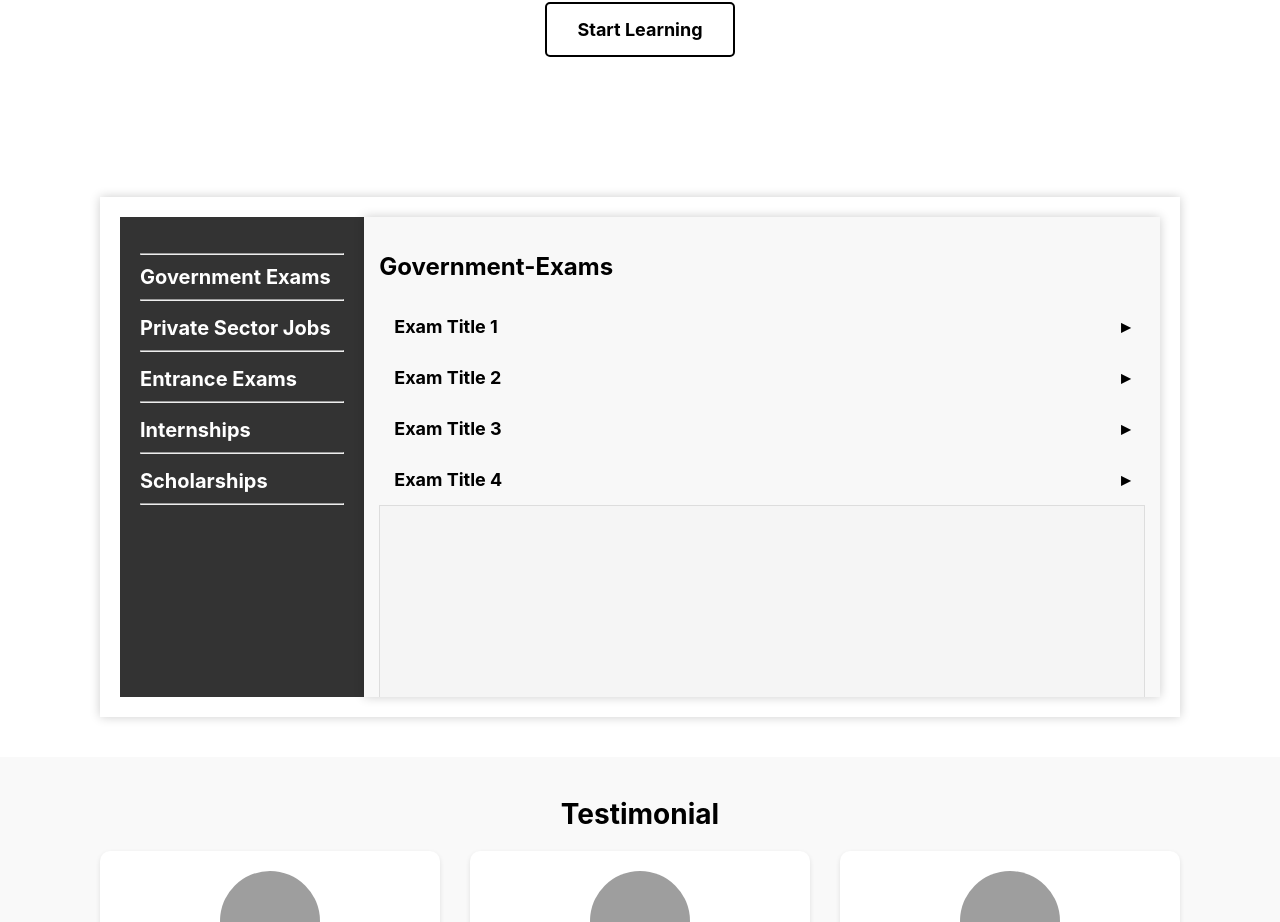
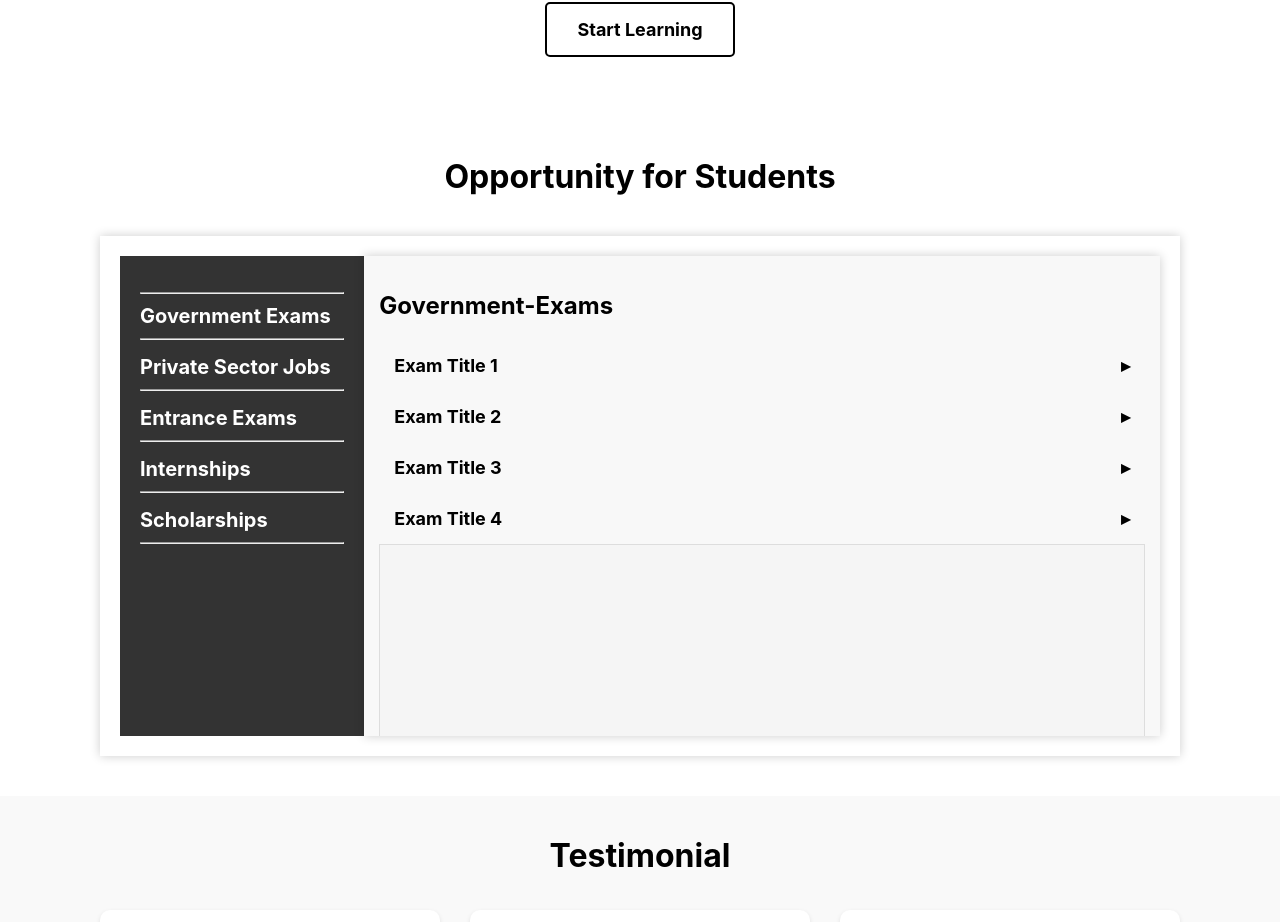
Before and after one commit to saurav1207/eShiksha, a React (Create React App) app: page / in a window 1280 px wide. Shown: the part 881-1803 px from the top of the page. Built offline with nearby package versions, Linux system fonts and the light colour scheme; grey boxes are pictures that could not be loaded.

Commit message:
added styling

```diff
--- a/src/components/Opportunities.js
+++ b/src/components/Opportunities.js
@@ -50,6 +50,8 @@ const Opportunities = () => {
   };
 
   return (
+    <>
+    <h1 className="opportunity-heading">Opportunity for Students</h1>
     <section className="opportunities-container">
       <div className="sidebar-menu">
         <ul>
@@ -147,6 +149,7 @@ const Opportunities = () => {
         <Marquee announcements={announcements} />
       </div>
     </section>
+    </>
   );
 };
 
--- a/src/styles/About.css
+++ b/src/styles/About.css
@@ -1,5 +1,6 @@
 .About-section {
     padding: 70px 0;
+    background-color: #f2f2f2;
 }
 
 .About-container {
--- a/src/styles/Course.css
+++ b/src/styles/Course.css
@@ -21,7 +21,7 @@
   border-radius: 5px;
   transition: background-color 0.3s ease-in-out;
   width: 100%;
-  background-color: #fff;
+  background-color: #f2f2f2;
   color: #333;
   outline: none;
   box-shadow: 0px 0px 10px rgba(0, 0, 0, 0.1);
@@ -58,7 +58,7 @@
   width: 100%;
   margin-bottom: 40px;
   padding: 20px;
-  background-color: #fff;
+  background-color: #f2f2f2;
   box-shadow: 0 2px 4px rgba(0, 0, 0, 0.1);
 }
 
--- a/src/styles/Opportunities.css
+++ b/src/styles/Opportunities.css
@@ -9,6 +9,13 @@
   padding: 20px;
   box-shadow: 0px 0px 10px rgba(0, 0, 0, 0.2);
   transition: transform 0.2s ease-in-out;
+}
+
+.opportunity-heading {
+  text-align: center;
+  font-size: 2rem;
+  margin-top: 0px;
+  margin-bottom: 20px;
 }
 
 /* Styling for the sidebar menu */
--- a/src/styles/Service.css
+++ b/src/styles/Service.css
@@ -4,10 +4,10 @@
   align-items: center;
   max-width: 1000px;
   margin: 0 auto;
-  background-color: #fff;
+  background-color: #f2f2f2;
   padding: 20px;
-  border-radius: 10px;
-  box-shadow: 0px 0px 10px rgba(0, 0, 0, 0.2);
+  /* border-radius: 5px; */
+  box-shadow: 0 2px 4px rgba(0, 0, 0, 0.1);
   transition: transform 0.2s ease-in-out;
 }
 
@@ -22,7 +22,7 @@
   padding: 30px 0;
   display: flex;
   flex-direction: row-reverse;
-  background-color: #eaeaea;
+  background-color: #f2f2f2;
 }
 
 .Service-image {
--- a/src/styles/Testimonial.css
+++ b/src/styles/Testimonial.css
@@ -6,9 +6,9 @@
 
   .testimonials-title {
     margin-top: 0px;
-    font-size: 28px;
+    font-size: 2rem;
     font-weight: 700;
-    margin-bottom: 20px;
+    margin-bottom: 35px;
   }
 
   .testimonials-container {
```
Also changed, not shown: src/context/GlobalState.js (line endings or trailing spaces).
